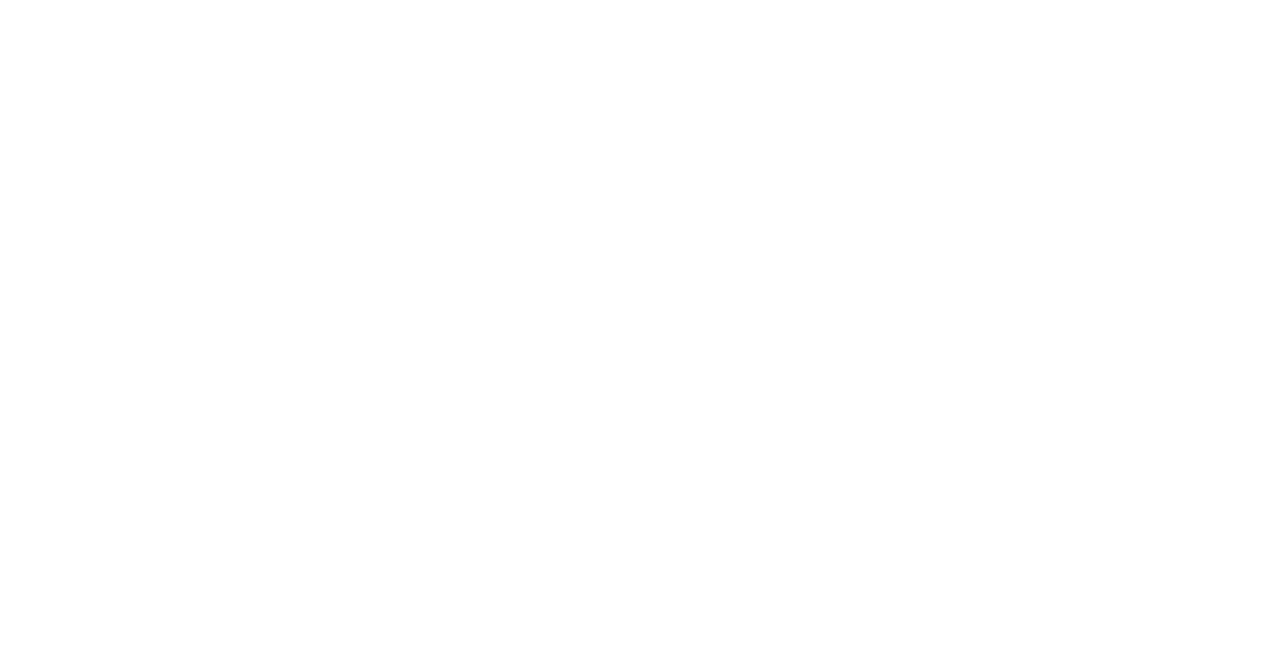
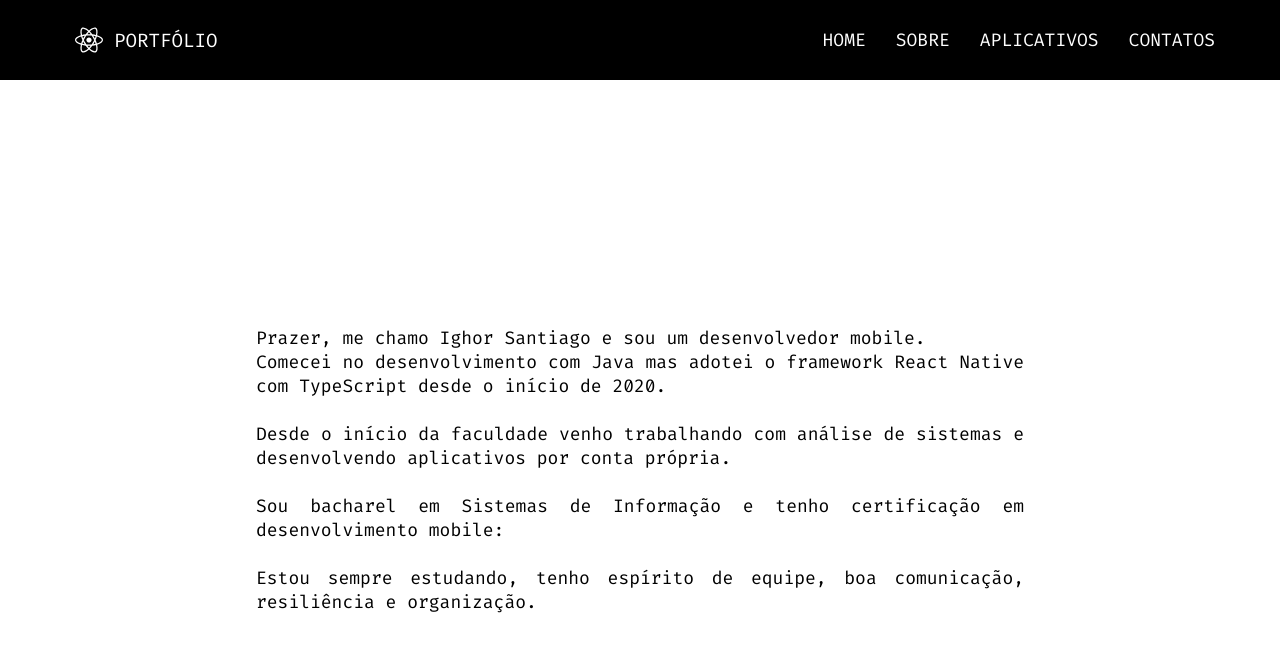
Before and after one commit to ighorsantiago/portfolio, a React (Vite) app: page /portfolio/sobre in a window 1280 px wide. Before the commit this address had no page. Shown: the top 652 px of the page. Built offline with nearby package versions, Linux system fonts and the light colour scheme.

Commit message:
Página Sobre

```diff
--- a/src/Router.tsx
+++ b/src/Router.tsx
@@ -1,7 +1,9 @@
 import { Routes, Route } from "react-router-dom";
 
 import { DefaultLayout } from "./layouts/DefaultLayout";
+
 import { Home } from "./pages/Home";
+import { About } from "./pages/About";
 import { Contacts } from "./pages/Contacts";
 import { Projects } from "./pages/Projects";
 
@@ -11,6 +13,7 @@
         <Routes>
             <Route path="/portfolio" Component={DefaultLayout}>
                 <Route path="/portfolio" Component={Home} />
+                <Route path="/portfolio/sobre" Component={About} />
                 <Route path="/portfolio/contatos" Component={Contacts} />
                 <Route path="/portfolio/projetos" Component={Projects} />
             </Route>
--- a/src/compnents/Header/index.tsx
+++ b/src/compnents/Header/index.tsx
@@ -32,6 +32,7 @@
                     <NavbarLinkContainer>
 
                         <NavbarLink to="/portfolio/">HOME</NavbarLink>
+                        <NavbarLink to="/portfolio/sobre">SOBRE</NavbarLink>
                         <NavbarLink to="/portfolio/projetos">APLICATIVOS</NavbarLink>
                         <NavbarLink to="/portfolio/contatos">CONTATOS</NavbarLink>
 
@@ -49,6 +50,7 @@
             {extendNavbar && (
                 <NavbarExtendedContainer>
                     <NavbarLinkExtended to="/portfolio/" onClick={() => { setExtendNavbar(false) }}>HOME</NavbarLinkExtended>
+                    <NavbarLinkExtended to="/portfolio/sobre" onClick={() => { setExtendNavbar(false) }}>SOBRE</NavbarLinkExtended>
                     <NavbarLinkExtended to="/portfolio/projetos" onClick={() => { setExtendNavbar(false) }}>APLICATIVOS</NavbarLinkExtended>
                     <NavbarLinkExtended to="/portfolio/contatos" onClick={() => { setExtendNavbar(false) }}>CONTATOS</NavbarLinkExtended>
                 </NavbarExtendedContainer>
--- /dev/null
+++ b/src/pages/About/index.tsx
@@ -0,0 +1,21 @@
+import { InfoCard } from '../../compnents/InfoCard';
+import { Container, Content, Text } from './styles';
+
+export function About() {
+
+    return (
+        <Container>
+            <Content>
+                <Text>
+                    Prazer, me chamo Ighor Santiago e sou um desenvolvedor mobile.<br />
+                    Comecei no desenvolvimento com Java mas adotei o framework React Native com TypeScript desde o início de 2020. <br /><br />
+                    Desde o início da faculdade venho trabalhando com análise de sistemas e desenvolvendo aplicativos por conta própria. <br /><br />
+                    Sou bacharel em Sistemas de Informação e tenho certificação em desenvolvimento mobile:<br /><br />
+                    {/* &emsp; - React Native da Rockeseat. (2022 / 2023) <br />
+                    &emsp; - Lógica de Programação e Java da Caelum. (2016) <br /><br /> */}
+                    Estou sempre estudando, tenho espírito de equipe, boa comunicação, resiliência e organização. <br /><br />
+                </Text>
+            </Content>
+        </Container>
+    );
+}
--- /dev/null
+++ b/src/pages/About/styles.ts
@@ -0,0 +1,27 @@
+import styled from "styled-components";
+
+export const Container = styled.div`
+    width: 100%;
+    height: calc(100vh - 6rem);
+
+    display: flex;
+
+    justify-content: center;
+    align-items: center;
+
+    @media (max-width: 768px) {
+        padding: 20px 0;
+    }
+`;
+
+export const Content = styled.div`
+    width: 60%;
+    height: 30%;
+
+    text-align: justify;
+`;
+
+export const Text = styled.text`
+    font-size: 18px;
+    color: #000;
+`;
```
